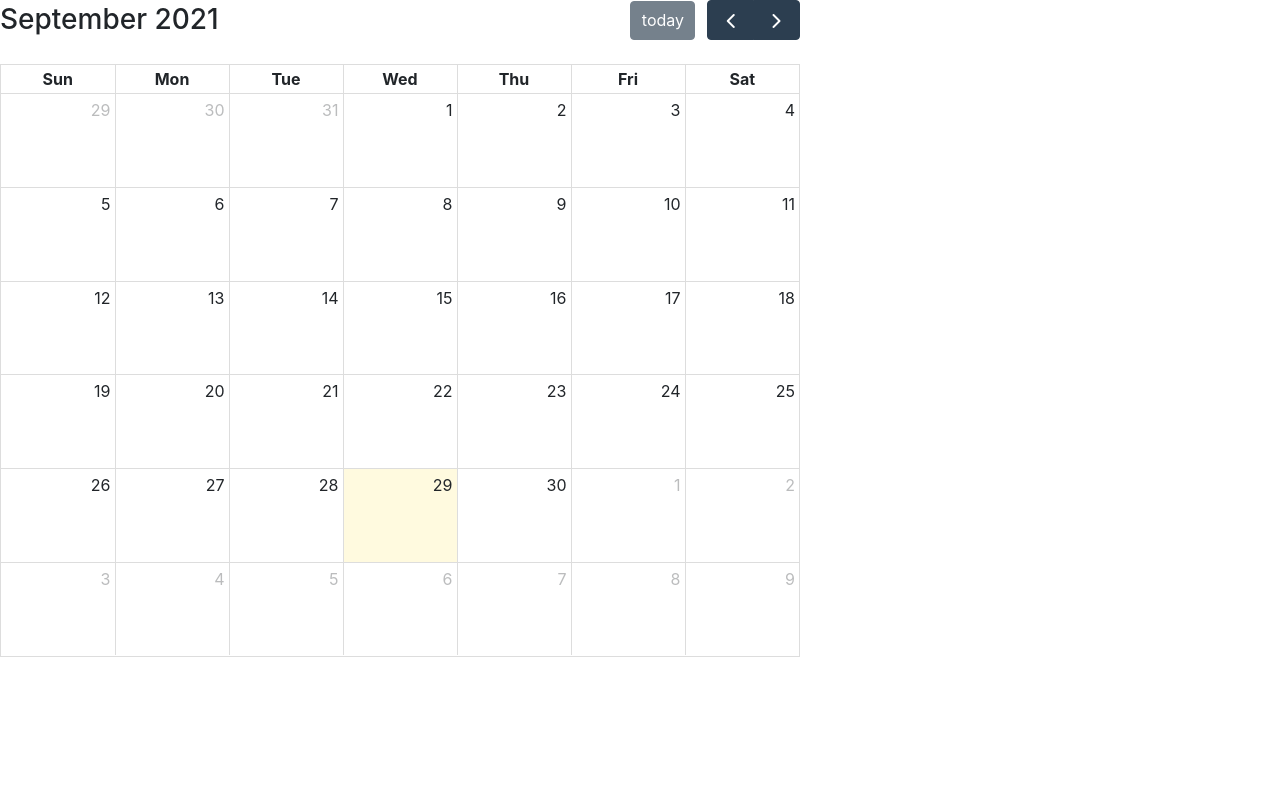
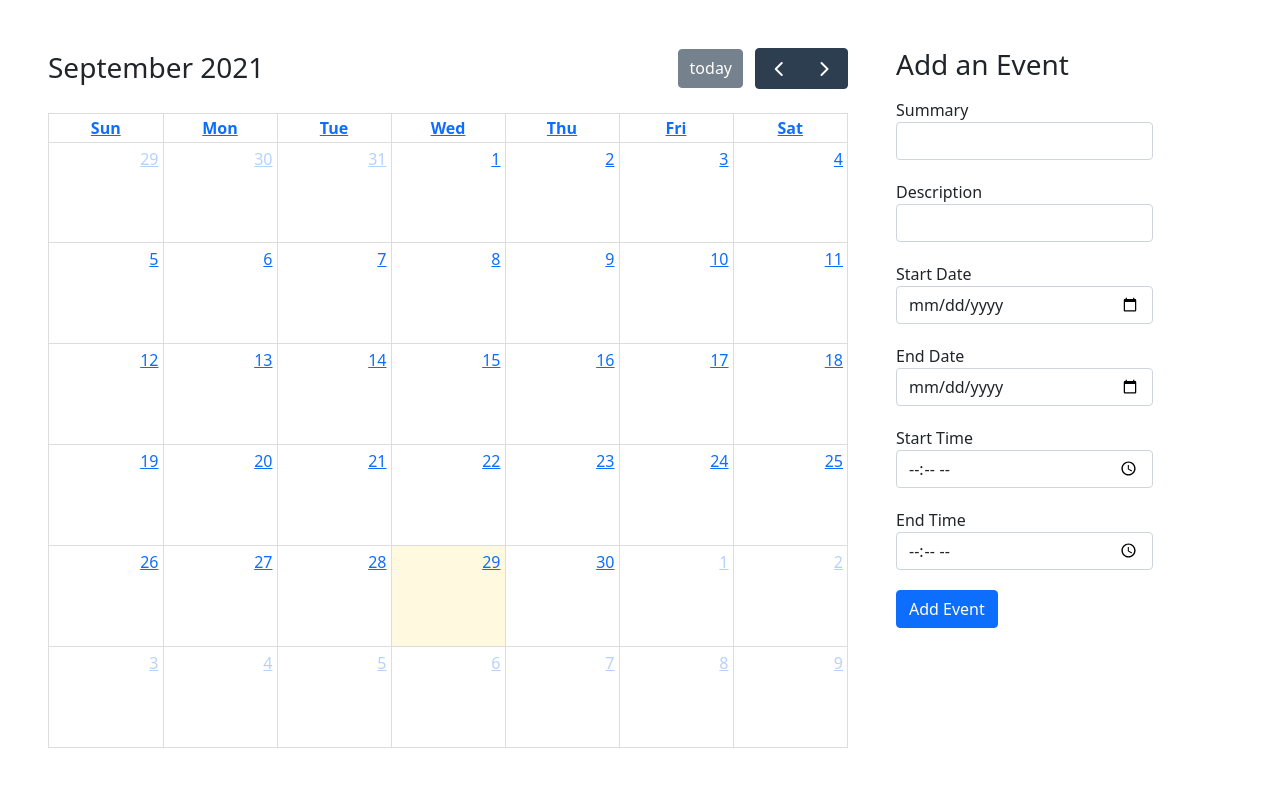
Before and after one commit to Hasindu1/Event-Planner-OAuth-2.0-Springboot, a Spring app: page /events in a window 1280 px wide. Run offline with Thymeleaf, Linux system fonts and the light colour scheme; the template is opened without the code that fills it, so the values that code supplies are empty; some of the project's set-up classes (security, data sources, template engines, error pages and the like) are left out, and stand-ins take their place; some libraries are stand-ins or nearby versions.

Commit message:
Add event input form field added

```diff
--- a/src/main/java/com/development/secure/software/eventplanner/controller/EventRestController.java
+++ b/src/main/java/com/development/secure/software/eventplanner/controller/EventRestController.java
@@ -35,7 +35,6 @@ public class EventRestController {
     @PostMapping(value = "/events", produces = MediaType.APPLICATION_JSON_VALUE)
     @CrossOrigin(origins = "*")
     public ResponseEntity<EventResponseDTO> addNewEvent(@NotNull @RequestBody EventRequestDTO eventRequestDTO) throws IOException {
-
         EventResponseDTO savedEventResponseDTO = calendarService.addEvent(eventRequestDTO);
         return new ResponseEntity<>(savedEventResponseDTO, HttpStatus.CREATED);
     }
--- a/src/main/resources/static/css/events.css
+++ b/src/main/resources/static/css/events.css
@@ -1,7 +1,12 @@
 .main-container {
-    height: 300px;
+    height: 700px;
     width: 800px;
 }
+
 ul{
     list-style-type:none;
 }
+
+.form-container div {
+    margin-bottom: 20px;
+}
--- a/src/main/resources/templates/events.html
+++ b/src/main/resources/templates/events.html
@@ -3,20 +3,65 @@
 <head>
     <meta charset="UTF-8">
     <title>Events Management</title>
-    <link rel="stylesheet"
-          href="/webjars/bootstrap/4.4.1/css/bootstrap.min.css"/>
-    <link rel="stylesheet"
-          href="/webjars/bootstrap/4.4.1/css/bootstrap.min.css"/>
+    <!--    <link rel="stylesheet"-->
+    <!--          href="/webjars/bootstrap/4.4.1/css/bootstrap.min.css"/>-->
+    <!--    <link rel="stylesheet"-->
+    <!--          href="/webjars/bootstrap/4.4.1/css/bootstrap.min.css"/>-->
+    <link href="https://cdn.jsdelivr.net/npm/bootstrap@5.0.2/dist/css/bootstrap.min.css" rel="stylesheet"
+          integrity="sha384-EVSTQN3/azprG1Anm3QDgpJLIm9Nao0Yz1ztcQTwFspd3yD65VohhpuuCOmLASjC" crossorigin="anonymous">
     <link rel="stylesheet" href="css/events.css">
     <link rel="stylesheet" href="css/calendar.css">
 </head>
+
 <body>
-<div class="main-container">
+
+<div>
+    <div class="p-5">
+        <div class="d-flex">
+            <div id="calendar" class="main-container"></div>
+
+            <div class="px-5">
+                <h3>Add an Event</h3>
+                <div class="mt-3">
+                    <form>
+                        <div class="form-container form-group">
+                            <div>
+                                <label for="summary">Summary </label>
+                                <input id="summary" class="form-control" type="text" required>
+                            </div>
+                            <div>
+                                <label for="description">Description </label>
+                                <input id="description" class="form-control" type="text" required>
+                            </div>
+                            <div>
+                                <label for="startDate">Start Date </label>
+                                <input id="startDate" class="form-control" type="date" required>
+                            </div>
+                            <div>
+                                <label for="endDate">End Date </label>
+                                <input id="endDate" class="form-control" type="date" required>
+                            </div>
+                            <div>
+                                <label for="startTime">Start Time </label>
+                                <input id="startTime" class="form-control" type="time" required>
+                            </div>
+                            <div>
+                                <label for="endTime">End Time </label>
+                                <input id="endTime" class="form-control" type="time" required>
+                            </div>
+                            <div>
+                                <input class="btn btn-primary" type="submit" value="Add Event" onclick="addEvent()">
+                            </div>
+                        </div>
+                    </form>
+                </div>
 
 
-    <div id='calendar'></div>
+            </div>
+        </div>
+    </div>
+</div>
 
-</div>
 
 <!----------------------------------------------BEGIN Scripts------------------------------------------------------->
 <script src="/webjars/jquery/3.4.1/jquery.min.js"></script>
@@ -85,6 +130,37 @@
         calendar.render();
     });
 
+    const addEvent = () => {
+        const summary = $("#summary").val()
+        const description = $("#description").val()
+        const startDate = $("#startDate").val()
+        const endDate = $("#endDate").val()
+        const startTime = $("#startTime").val()
+        const endTime = $("#endTime").val()
+
+        const data = {
+            summary,
+            description,
+            startDate,
+            endDate,
+            startTime,
+            endTime
+        }
+        console.log(data)
+        $.ajax({
+            type: "POST",
+            url: "http://localhost:8081/api/events",
+            data: data,
+            success: (result) => {
+                console.log(result);
+                swal({
+                    title: "Success",
+                    content: "Event added successfully!",
+                    icon: 'images/logo.jpg',
+                });
+            }
+        })
+    }
 </script>
 
 <!--------------------------------------------END Scripts----------------------------------------------------------->
```
